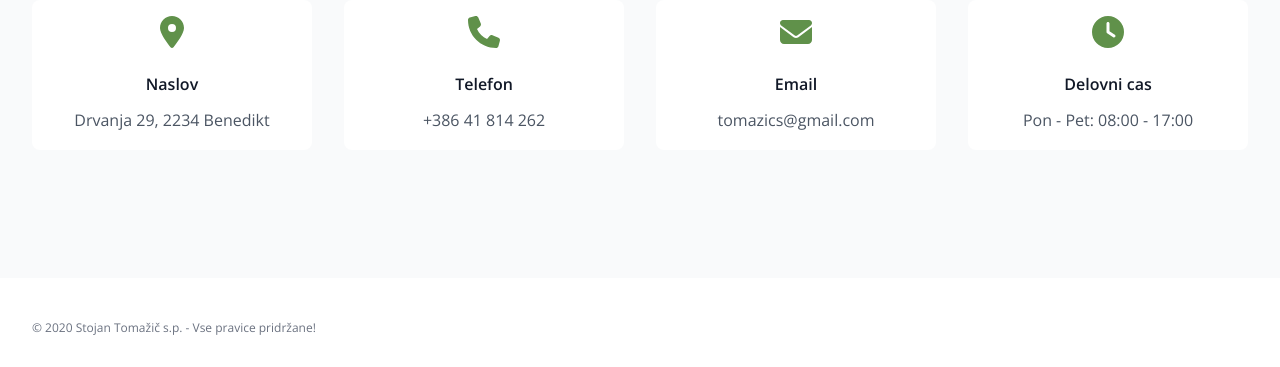
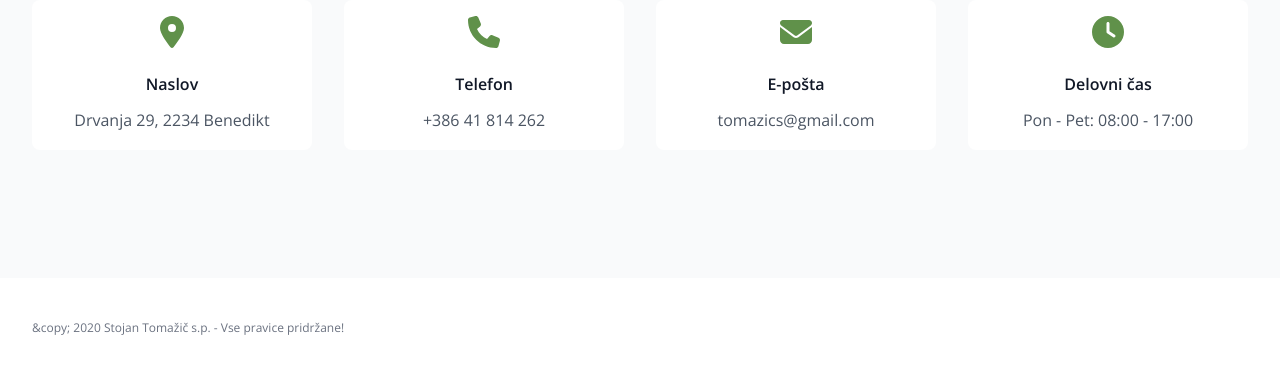
Before and after one commit to karintomazic/iobi, a Next.js app: page / in a window 1280 px wide. Shown: the part 2379-2746 px from the top of the page. Built offline with nearby package versions, Linux system fonts and the light colour scheme.

Commit message:
implement language switcher on home

```diff
--- a/src/app/components/Footer.jsx
+++ b/src/app/components/Footer.jsx
@@ -1,9 +1,15 @@
+"use client";
+
+import { useLanguage } from "../context/LanguageContext";
+import { translations } from "../data/translations";
 export default function Footer() {
+    const { language } = useLanguage();
+    const footerText = translations[language].footerText;
   return (
     <footer className="bg-white" aria-labelledby="footer-heading">
       <div className="mx-auto max-w-7xl px-6 pb-8 pt-10 sm:pt-10 lg:px-8 lg:pt-10">
         <p className="text-xs leading-5 text-gray-500">
-          &copy; 2020 Stojan Tomažič s.p. - Vse pravice pridržane!
+          {footerText.text}
         </p>
       </div>
     </footer>
--- a/src/app/components/categories/Categories.jsx
+++ b/src/app/components/categories/Categories.jsx
@@ -1,7 +1,14 @@
+"use client";
+
 import { playfairDisplay } from "../../utils/fonts";
 import CategoryCard from "./CategoryCard";
+import { useLanguage } from "../../context/LanguageContext";
+import { translations } from "../../data/translations";
 
 export default function Categories() {
+  const { language } = useLanguage();
+  const categroyText = translations[language].categories;
+
   const categories = [
     {
       src: "/img/category-2.jpg",
@@ -46,12 +53,12 @@ export default function Categories() {
         <div>
           <div className="mx-auto max-w-2xl px-6 lg:max-w-7xl lg:px-8">
             <h2 className="text-center pb-2 text-base/7 font-semibold text-primary">
-              filtritajte po izdelkih
+              {categroyText.subtitle}
             </h2>
             <h2
               className={`text-5xl text-center font-bold tracking-tight text-gray-900 ${playfairDisplay.className}`}
             >
-              Kategorije
+              {categroyText.title}
             </h2>
             <div className="mt-10 grid gap-4 sm:mt-16 lg:grid-cols-3 lg:grid-rows-2">
               {categories.map((category, index) => (
--- a/src/app/components/contact/Contact.jsx
+++ b/src/app/components/contact/Contact.jsx
@@ -1,3 +1,5 @@
+"use client";
+
 import { playfairDisplay } from "../../utils/fonts";
 import {
   faEnvelope,
@@ -6,45 +8,50 @@ import {
   faPhone,
 } from "@fortawesome/free-solid-svg-icons";
 import ContactCard from "./ContactCard";
+import { useLanguage } from "../../context/LanguageContext";
+import { translations } from "../../data/translations";
 
 export default function Contact() {
+  const { language } = useLanguage();
+  const contactText = translations[language].contact;
+
   return (
     <div className="relative isolate" id="contact">
       <div className="py-24 sm:py-32">
         <div className="mx-auto max-w-7xl px-6 lg:px-8">
           <div className="mx-auto max-w-2xl lg:mx-0">
             <h2 className="pb-2 text-base/7 font-semibold text-primary">
-              Obiščite nas ali nas pokličite
+              {contactText.subtitle}
             </h2>
             <h2
               className={`text-5xl font-bold tracking-tight text-gray-900 ${playfairDisplay.className}`}
             >
-              Kontakti
+              {contactText.title}
             </h2>
           </div>
           <div className="mx-auto mt-16 grid max-w-2xl grid-cols-1 gap-8 text-base/7 sm:grid-cols-2 sm:gap-y-16 lg:mx-0 lg:max-w-none lg:grid-cols-4">
             <ContactCard
               link="https://www.google.com/maps/dir/46.5926691,15.8582616/Drvanja+29,+2234+Benedikt/@46.6149404,15.8415657,13z/data=!3m1!4b1!4m9!4m8!1m1!4e1!1m5!1m1!1s0x476f6d40fd067adf:0xe2e2db5c83e11dc3!2m2!1d15.8831273!2d46.6351533?entry=ttu&g_ep=EgoyMDI0MTAyOS4wIKXMDSoASAFQAw%3D%3D"
               icon={faLocationDot}
-              title="Naslov"
+              title={contactText.adress}
               content="Drvanja 29, 2234 Benedikt"
             />
             <ContactCard
               link="tel:+386 41 814 262"
               icon={faPhone}
-              title="Telefon"
+              title={contactText.phone}
               content="+386 41 814 262"
             />
             <ContactCard
               link="mailto:tomazics@gmail.com"
               icon={faEnvelope}
-              title="Email"
+              title={contactText.email}
               content="tomazics@gmail.com"
             />
             <ContactCard
               link=""
               icon={faClock}
-              title="Delovni cas"
+              title={contactText.workHours}
               content="Pon - Pet: 08:00 - 17:00"
             />
           </div>
--- a/src/app/components/hero/HeroContent.jsx
+++ b/src/app/components/hero/HeroContent.jsx
@@ -1,33 +1,38 @@
+"use client";
+
 import { playfairDisplay } from "../../utils/fonts";
 import { FontAwesomeIcon } from "@fortawesome/react-fontawesome";
 import { faArrowRight } from "@fortawesome/free-solid-svg-icons";
+import { useLanguage } from "../../context/LanguageContext";
+import { translations } from "../../data/translations";
 
 export default function HeroContent() {
+  const { language } = useLanguage();
+  const navText = translations[language].hero;
+
   return (
     <div className="relative w-full max-w-xl lg:shrink-0 xl:max-w-2xl">
       <h1
         className={`text-4xl font-bold tracking-tight text-gray-900 sm:text-6xl ${playfairDisplay.className}`}
       >
-        Izdelovanje Okrasnih Betonskih Izdelkov
+        {navText.title}
       </h1>
       <p className="mt-6 text-lg leading-8 text-gray-600 sm:max-w-md lg:max-w-none">
-        Odkrijte našo raznoliko ponudbo, ki bodo obogatili vaš dom in ustvarili
-        čarobno okolico. V našem izboru boste našli kakovostne betonske klopi,
-        žare, fontane ter druge manjše okrasne izdelke.
+        {navText.subtitle}
       </p>
       <div className="mt-10 flex items-center gap-x-6">
         <a
           href="#"
           className="rounded-md bg-primary px-3.5 py-2.5 text-base font-semibold transition-all duration-100 ease text-white shadow-sm hover:bg-secondary focus-visible:outline focus-visible:outline-2 focus-visible:outline-offset-2 focus-visible:outline-accent"
         >
-          Oglej si izdelke
+          {navText.heroButton}
         </a>
 
         <a
           href="#"
           className="rounded-md px-3.5 py-2.5 shadow-sm border border-gray-400 text-base font-semibold leading-6 text-gray-900"
         >
-          Kako do nas
+          {navText.heroButton2}
           <span className="pl-4" aria-hidden="true">
             <FontAwesomeIcon className="text-gray-500" icon={faArrowRight} />
           </span>
--- a/src/app/components/navigation/LanguageSwitcher.jsx
+++ b/src/app/components/navigation/LanguageSwitcher.jsx
@@ -1,17 +1,14 @@
-import { useState } from "react";
+import { useLanguage } from "../../context/LanguageContext";
+
 export default function LanguageSwitcher() {
-  const [language, setLanguage] = useState("sl");
-
-  const toggleLanguage = () => {
-    setLanguage((prev) => (prev === "sl" ? "de" : "sl"));
-  };
+  const { language, toggleLanguage } = useLanguage();
 
   return (
     <button
       onClick={toggleLanguage}
       className="text-sm font-semibold leading-6 text-gray-900"
     >
-      {language === "sl" ? "Slovensko" : "German"}
+      {language === "sl" ? "Slovensko" : "Deutsch"}
     </button>
   );
 }
--- a/src/app/components/navigation/NavigationLinks.jsx
+++ b/src/app/components/navigation/NavigationLinks.jsx
@@ -3,23 +3,29 @@
 import navigationData from "../../data/navigation.json";
 import Link from "next/link";
 import { usePathname } from "next/navigation";
+import { useLanguage } from "../../context/LanguageContext";
 
 export default function NavigationLinks({ className }) {
   const pathname = usePathname();
+  const { language } = useLanguage();
+
+  console.log(language);
 
   return (
     <>
       {navigationData.map((item) => {
         const isActive = pathname === item.href;
+        const linkText = item.name[language] || item.name.sl;
+
         return (
           <Link
-            key={item.name}
+            key={item.id}
             href={item.href}
             className={`pb-1 text-base font-semibold text-gray-900 text-[1.2rem] border-b-[3px] hover:border-primary transition-all duration-100 ease ${className} ${
               isActive ? "border-primary" : "border-transparent"
             }`}
           >
-            {item.name}
+            {linkText}
           </Link>
         );
       })}
--- /dev/null
+++ b/src/app/context/LanguageContext.jsx
@@ -0,0 +1,24 @@
+"use client"
+
+// LanguageContext.js
+import { createContext, useContext, useState } from "react";
+
+const LanguageContext = createContext();
+
+export function LanguageProvider({ children }) {
+  const [language, setLanguage] = useState("sl");
+
+  const toggleLanguage = () => {
+    setLanguage((prev) => (prev === "sl" ? "de" : "sl"));
+  };
+
+  return (
+    <LanguageContext.Provider value={{ language, toggleLanguage }}>
+      {children}
+    </LanguageContext.Provider>
+  );
+}
+
+export function useLanguage() {
+  return useContext(LanguageContext);
+}
--- a/src/app/data/navigation.json
+++ b/src/app/data/navigation.json
@@ -1,5 +1,17 @@
 [
-  { "name": "Domov", "href": "/" },
-  { "name": "Izdelki", "href": "/products" },
-  { "name": "Kontakt", "href": "/#contact" }
+  {
+    "id": "home",
+    "name": { "sl": "Domov", "de": "Startseite" },
+    "href": "/"
+  },
+  {
+    "id": "about",
+    "name": { "sl": "O nas", "de": "Über uns" },
+    "href": "/about"
+  },
+  {
+    "id": "contact",
+    "name": { "sl": "Kontakt", "de": "Kontakt" },
+    "href": "/contact"
+  }
 ]
--- /dev/null
+++ b/src/app/data/translations.jsx
@@ -0,0 +1,60 @@
+export const translations = {
+  sl: {
+    navigation: {
+      home: "Domov",
+      about: "Izdelki",
+      contact: "Kontakt",
+    },
+    hero: {
+      title: "Izdelovanje Okrasnih Betonskih Izdelkov",
+      subtitle:
+        "Odkrijte našo raznoliko ponudbo, ki bodo obogatili vaš dom in ustvarili čarobno okolico. V našem izboru boste našli kakovostne betonske klopi, žare, fontane ter druge manjše okrasne izdelke.",
+      heroButton: "Oglej si izdelke",
+      heroButton2: "Kako do nas",
+    },
+    categories: {
+      title: "Kategorije",
+      subtitle: "filtritajte po izdelkih",
+    },
+    contact: {
+      title: "Kontakti",
+      subtitle: "Obiščite nas ali nas pokličite",
+      adress: "Naslov",
+      phone: "Telefon",
+      email: "E-pošta",
+      workHours: "Delovni čas",
+    },
+    footerText: {
+      text: "&copy; 2020 Stojan Tomažič s.p. - Vse pravice pridržane!",
+    }
+  },
+  de: {
+    navigation: {
+      home: "Startseite",
+      about: "Produkte",
+      contact: "Kontakt",
+    },
+    hero: {
+      title: "Herstellung dekorativer Betonprodukte",
+      subtitle:
+        "Entdecken Sie unser vielfältiges Sortiment, das Ihr Zuhause bereichert und eine zauberhafte Umgebung schafft. In unserem Sortiment finden Sie hochwertige Betonbänke, Grills, Brunnen und andere kleine Dekoprodukte.",
+      heroButton: "Produkte anzeigen",
+      heroButton2: "So finden Sie uns",
+    },
+    categories: {
+      title: "Kategorien",
+      subtitle: "filtern nach Produkten",
+    },
+    contact: {
+      title: "Kontakte",
+      subtitle: "Besuchen Sie uns oder rufen Sie uns an",
+      adress: "Adresse",
+      phone: "Telefon",
+      email: "E-Mail",
+      workHours: "Arbeitszeit",
+    },
+    footerText: {
+      text: "&copy; 2020 Stojan Tomažič s.p. - Alle Rechte vorbehalten!",
+    }
+  },
+};
--- a/src/app/layout.jsx
+++ b/src/app/layout.jsx
@@ -1,5 +1,6 @@
 import "./globals.css";
 import { opensans } from "./utils/fonts";
+import { LanguageProvider } from "./context/LanguageContext";
 
 export const metadata = {
   title: "IOBI",
@@ -9,7 +10,9 @@ export const metadata = {
 export default function RootLayout({ children }) {
   return (
     <html lang="en">
-      <body className={`${opensans.className}`}>{children}</body>
+      <body className={`${opensans.className}`}>
+        <LanguageProvider>{children}</LanguageProvider>
+      </body>
     </html>
   );
 }
```
